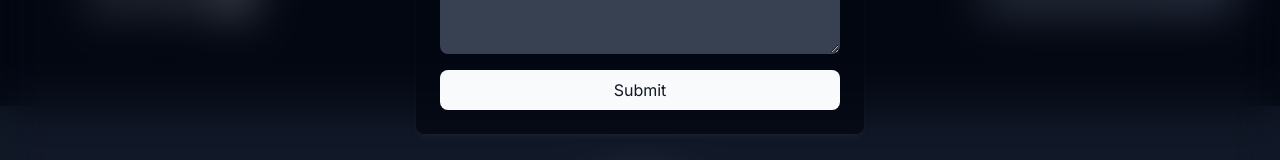
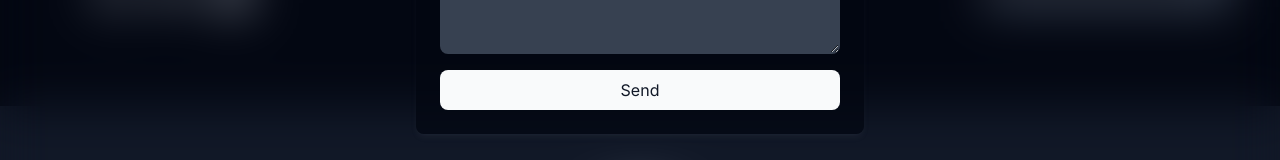
Before and after one commit to Oslonline/bingo-portfolio, a React (Vite) app: page / in a window 1280 px wide. Both pictures are taken after a click on the button "Contact Me". Shown: the part 529-689 px from the top of the page. Built offline with nearby package versions, Linux system fonts and the light colour scheme.

Commit message:
feat: add loading animation on form sending

```diff
--- a/src/components/ContactForm.jsx
+++ b/src/components/ContactForm.jsx
@@ -4,6 +4,7 @@ import emailjs from "@emailjs/browser";
 function ContactForm({ closeModal, updateSuccessMessage }) {
     const form = useRef();
     const [errorMessage, setErrorMessage] = useState("");
+    const [isSubmitting, setIsSubmitting] = useState(false);
 
     const validateAndSendEmail = () => {
         const formData = new FormData(form.current);
@@ -28,6 +29,7 @@ function ContactForm({ closeModal, updateSuccessMessage }) {
         }
 
         setErrorMessage("");
+        setIsSubmitting(true);
 
         emailjs
             .sendForm("Gmail_portfolio", "template_1puw1na", form.current, {
@@ -37,11 +39,15 @@ function ContactForm({ closeModal, updateSuccessMessage }) {
                 () => {
                     console.log("Mail sent with success !");
                     updateSuccessMessage("Message sent with success !");
-                    closeModal();
+                    setTimeout(() => {
+                        setIsSubmitting(false);
+                        closeModal();
+                    }, 1000);
                 },
                 (error) => {
                     console.log("Mail failed to leave your computer. Something's wrong...", error.text);
                     setErrorMessage("Failed to send email. Please try again later.");
+                    setIsSubmitting(false);
                 },
             );
     };
@@ -67,8 +73,20 @@ function ContactForm({ closeModal, updateSuccessMessage }) {
                 </label>
                 <textarea placeholder="I want to talk with you about ....." name="message" className="w-full rounded-lg border border-gray-500 bg-gray-50 p-2 focus:border-gray-900 focus:outline-none dark:border-transparent dark:bg-gray-700 dark:text-gray-50 dark:caret-white dark:focus:border dark:focus:border-gray-300" rows="7"></textarea>
             </div>
-            <button aria-label="Contact form validating button" type="button" onClick={validateAndSendEmail} className="rounded-lg bg-gray-900 px-4 py-2  text-gray-50 hover:bg-gray-700 dark:bg-gray-50 dark:text-gray-900 dark:hover:bg-gray-600 dark:hover:text-gray-50">
-                Submit
+            <button aria-label="Contact form validating button" type="button" onClick={validateAndSendEmail} className="flex items-center justify-center gap-3 rounded-lg bg-gray-900 px-4 py-2 text-gray-50 hover:bg-gray-700 dark:bg-gray-50 dark:text-gray-900 dark:hover:bg-gray-600 dark:hover:text-gray-50">
+                {isSubmitting ? (
+                    <>
+                        <svg className="animate-spin" width="25" height="25" viewBox="0 0 24 24" fill="none" xmlns="http://www.w3.org/2000/svg">
+                            <path
+                                d="M12 21C10.5316 20.9987 9.08574 20.6382 7.78865 19.9498C6.49156 19.2614 5.38261 18.2661 4.55853 17.0507C3.73446 15.8353 3.22029 14.4368 3.06088 12.977C2.90147 11.5172 3.10167 10.0407 3.644 8.67604C4.18634 7.31142 5.05434 6.10024 6.17229 5.14813C7.29024 4.19603 8.62417 3.53194 10.0577 3.21378C11.4913 2.89563 12.9809 2.93307 14.3967 3.32286C15.8124 3.71264 17.1113 4.44292 18.18 5.45C18.3205 5.59062 18.3993 5.78125 18.3993 5.98C18.3993 6.17875 18.3205 6.36937 18.18 6.51C18.1111 6.58075 18.0286 6.63699 17.9376 6.67539C17.8466 6.71378 17.7488 6.73357 17.65 6.73357C17.5512 6.73357 17.4534 6.71378 17.3624 6.67539C17.2714 6.63699 17.189 6.58075 17.12 6.51C15.8591 5.33065 14.2303 4.62177 12.508 4.5027C10.7856 4.38362 9.07478 4.86163 7.66357 5.85624C6.25237 6.85085 5.22695 8.30132 4.75995 9.96345C4.29296 11.6256 4.41292 13.3979 5.09962 14.9819C5.78633 16.5659 6.99785 17.865 8.53021 18.6604C10.0626 19.4558 11.8222 19.6989 13.5128 19.3488C15.2034 18.9987 16.7218 18.0768 17.8123 16.7383C18.9028 15.3998 19.4988 13.7265 19.5 12C19.5 11.8011 19.579 11.6103 19.7197 11.4697C19.8603 11.329 20.0511 11.25 20.25 11.25C20.4489 11.25 20.6397 11.329 20.7803 11.4697C20.921 11.6103 21 11.8011 21 12C21 14.3869 20.0518 16.6761 18.364 18.364C16.6761 20.0518 14.387 21 12 21Z"
+                                fill="#FFFFFF"
+                            />
+                        </svg>
+                        Sending...
+                    </>
+                ) : (
+                    "Send"
+                )}
             </button>
         </form>
     );
```
